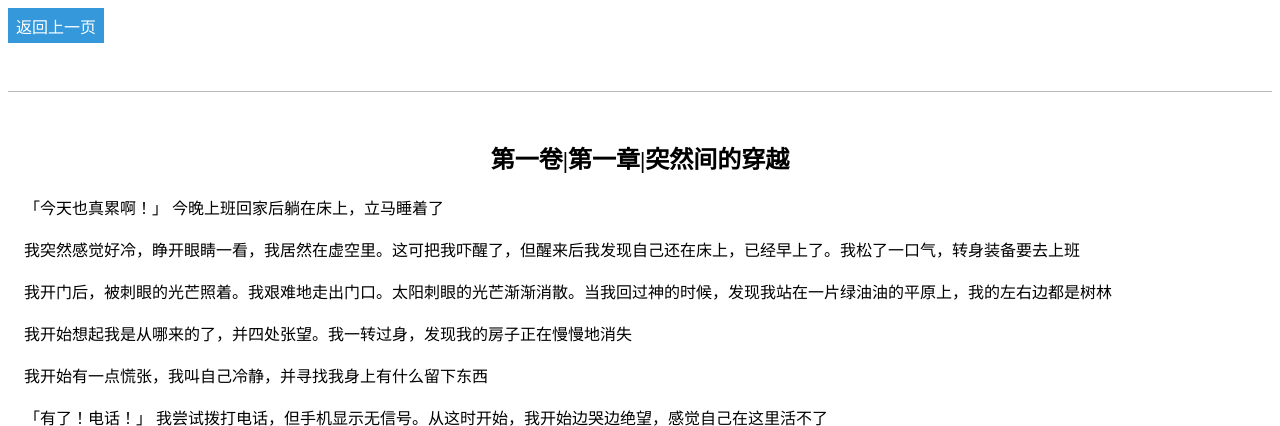
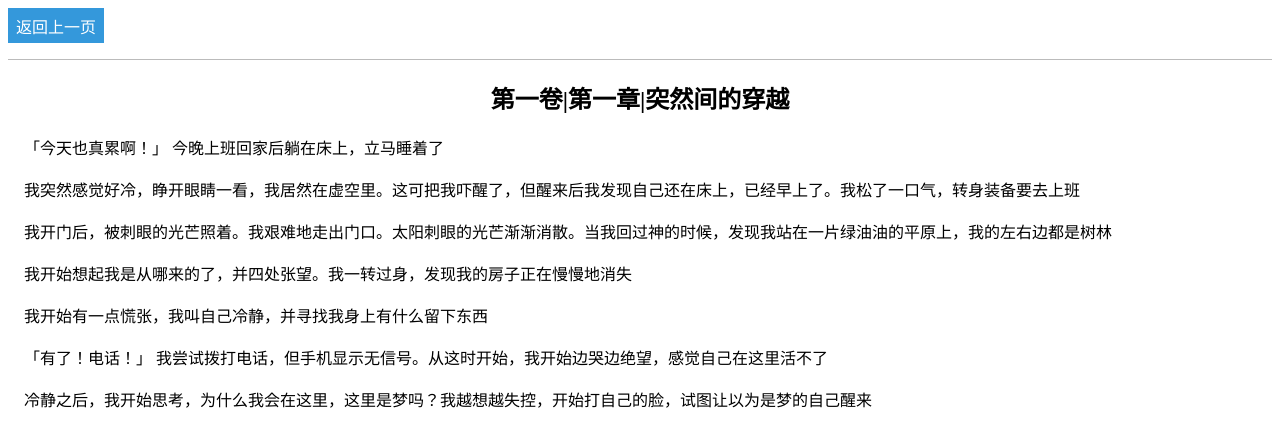
Before and after one commit to ADEzzzzzz/Nope, a PHP site: the page made by language/zh-cn/小说目录/Hololive的传说 holo宇宙/第一卷/章一.html in a window 1280 px wide. Shown: the top 426 px of the page. Run offline with PHP 8.4, Linux system fonts and the light colour scheme.

Commit message:
Update button.css

```diff
--- a/language/zh-cn/小说目录/Hololive的传说 holo宇宙/第一卷/button.css
+++ b/language/zh-cn/小说目录/Hololive的传说 holo宇宙/第一卷/button.css
@@ -1,7 +1,7 @@
 hr.line {
     border: 0;
     border-bottom: 0.0625rem solid #bbb;
-    margin: 3rem 0;
+    margin: 1rem 0;
 }
 
 button {
```
